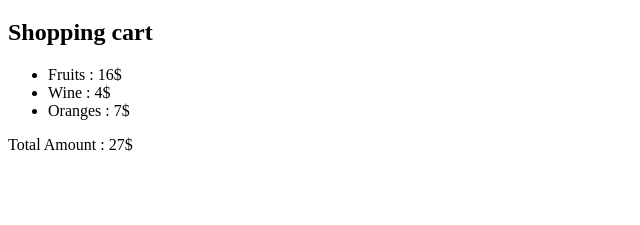
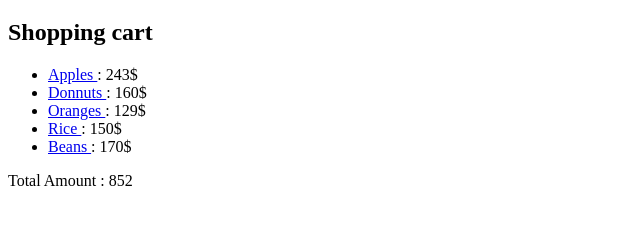
Before and after one commit to Optimus-ged/vue_js_trainings, a plain HTML site: page index.html in a window 1280 px wide. Shown: the part 61-286 px from the top of the page, without its empty margins (0-640 px from the left). Drawn offline with nearby package versions, Linux system fonts and the light colour scheme.

Commit message:
Repetition and errors fixing

```diff
--- a/index.html
+++ b/index.html
@@ -14,19 +14,21 @@
         <h2>Shopping cart</h2>
         <ul>
             <li v-for="item in shoppingCart">
-                {{ item.label }} : {{ item.cost}}$
+                <a :href="item.url"> {{ item.label }} </a> : {{ item.cost }}$
             </li>
         </ul>
-        <p>Total Amount : {{ totalAmount }}$</p>
+        <p>Total Amount : {{ totalAmount }}</p>
     </div>
     <script>
         const app = new Vue({
             el: "#app",
             data: {
                 shoppingCart: [
-                    { label: "Fruits", cost: 16, url: "/Fruits.html" },
-                    { label: "Wine", cost: 4, url: "/Wine.html" },
-                    { label: "Oranges", cost: 7, url: "/Oranges.html" },
+                    { label: "Apples", cost: 243, url: "/Apples.html" },
+                    { label: "Donnuts", cost: 160, url: "/Donnuts.html" },
+                    { label: "Oranges", cost: 129, url: "/Oranges.html" },
+                    { label: "Rice", cost: 150, url: "/Rice.html" },
+                    { label: "Beans", cost: 170, url: "/Beans.html" }
                 ]
             },
             computed: {
```
